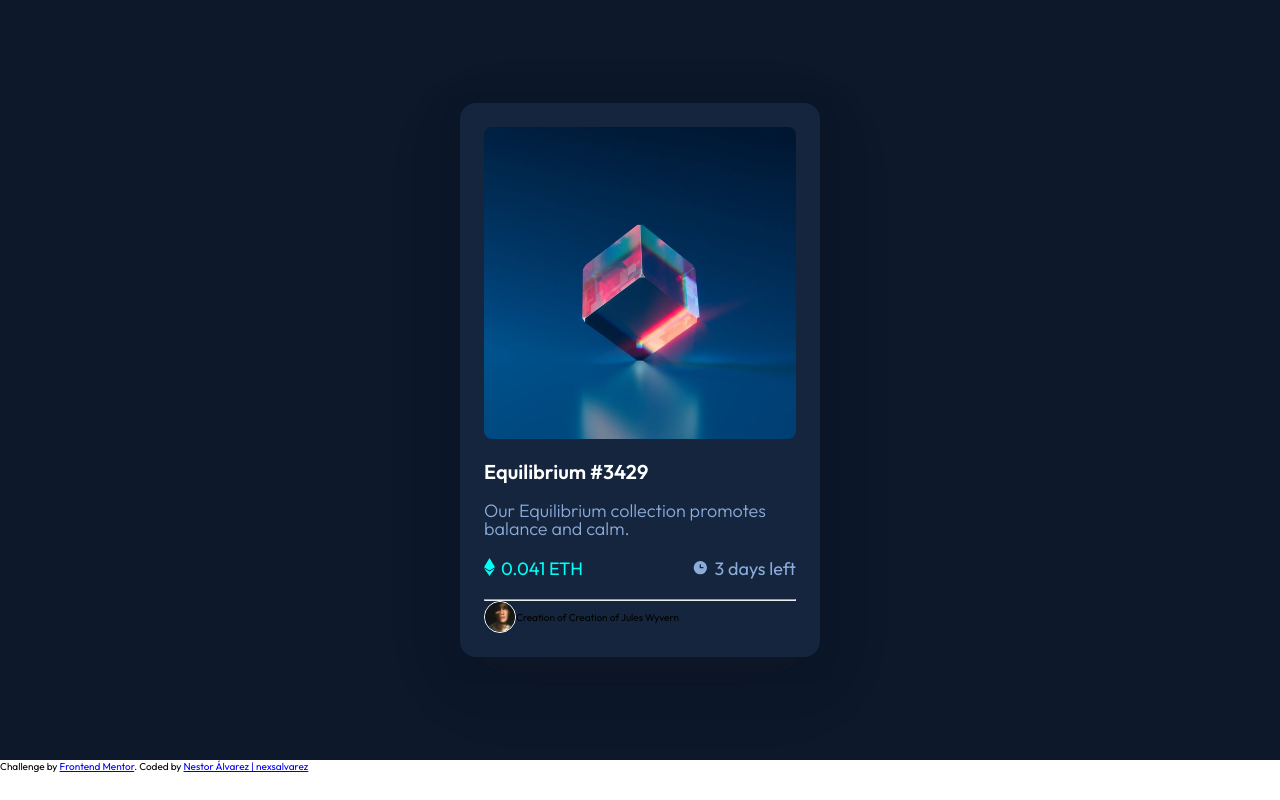
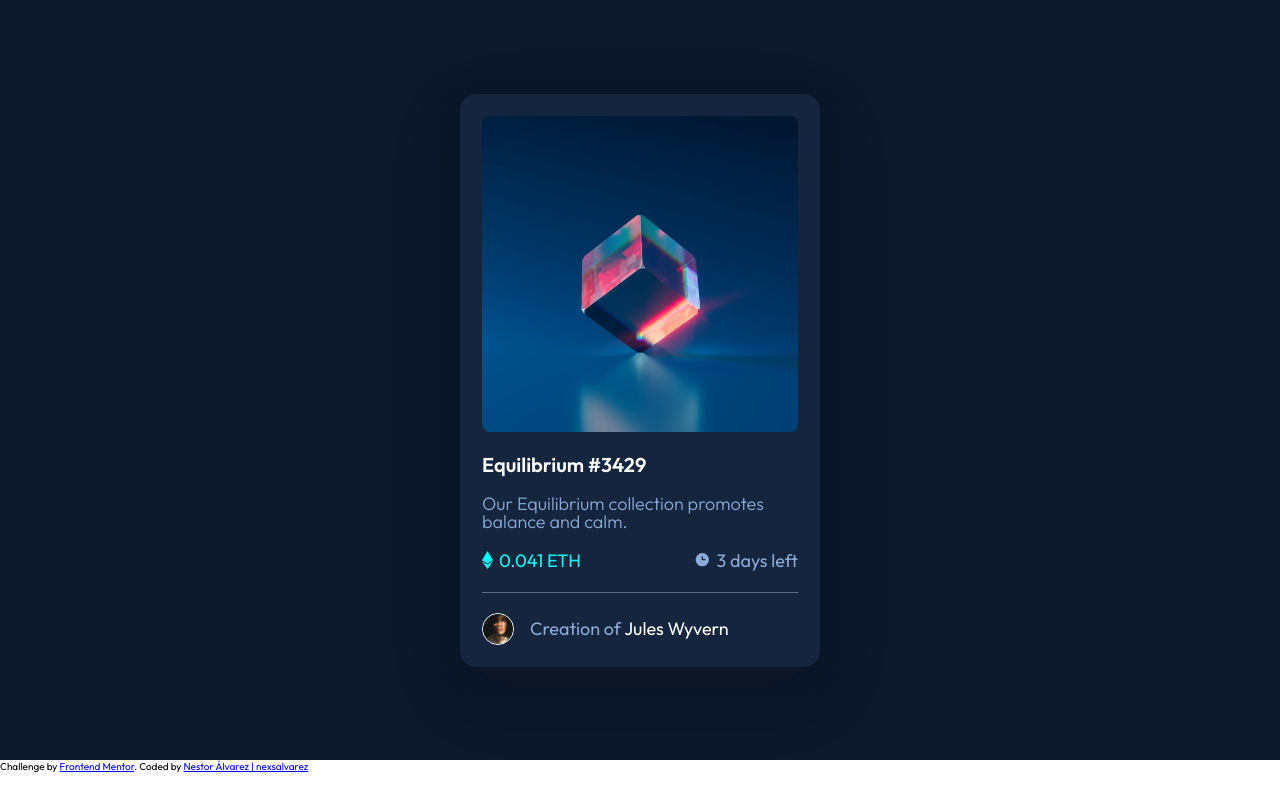
Before and after one commit to nexsalvarez/nft-preview-card-component, a plain HTML site: page index.html in a window 1280 px wide. Drawn offline with Linux system fonts and the light colour scheme.

Commit message:
Estilos a la parte inferior de la tarjeta NFT

```diff
--- a/CSS/styles.css
+++ b/CSS/styles.css
@@ -36,7 +36,7 @@ main {
 .nft-card-container {
     max-width: 360px;
     height: auto;
-    padding: 24px;
+    padding: 22px;
     background-color: var(--card-dark-blue);
     box-shadow: rgba(17, 17, 26, 0.1) 0px 8px 24px,
     rgba(17, 17, 26, 0.1) 0px 16px 56px,
@@ -91,11 +91,17 @@ main {
     line-height: 1.8rem;
     color: var(--soft-blue);
 }
+hr {
+    height: 1px;
+    border-color: var(--soft-blue);
+    border-bottom: 0;
+}
 .nft-main-container .card--propietary {
     width: 100%;
     height: auto;
     display: flex;
     align-items: center;
+    margin-top: 20px;
 }
 .card--propietary img {
     width: 32px;
@@ -103,3 +109,13 @@ main {
     border: 1px solid var(--white);
     border-radius: 50px;
 }
+.card--propietary p {
+    font-size: var(--md);
+    font-weight: 400;
+    line-height: 1.8rem;
+    color: var(--soft-blue);
+    padding-left: 16px;
+}
+.card--propietary span {
+    color: var(--white);
+}
--- a/index.html
+++ b/index.html
@@ -30,10 +30,10 @@
             <p>3 days left</p>
           </div>
         </div>
-        <hr>
+        <hr/>
         <div class="card--propietary">
           <img src="./images/image-avatar.png" alt="Avatar man">
-          <p><span>Creation of </span>Creation of Jules Wyvern</p>
+          <p>Creation of <span>Jules Wyvern</span></p>
         </div>
       </div>
     </section>
```
